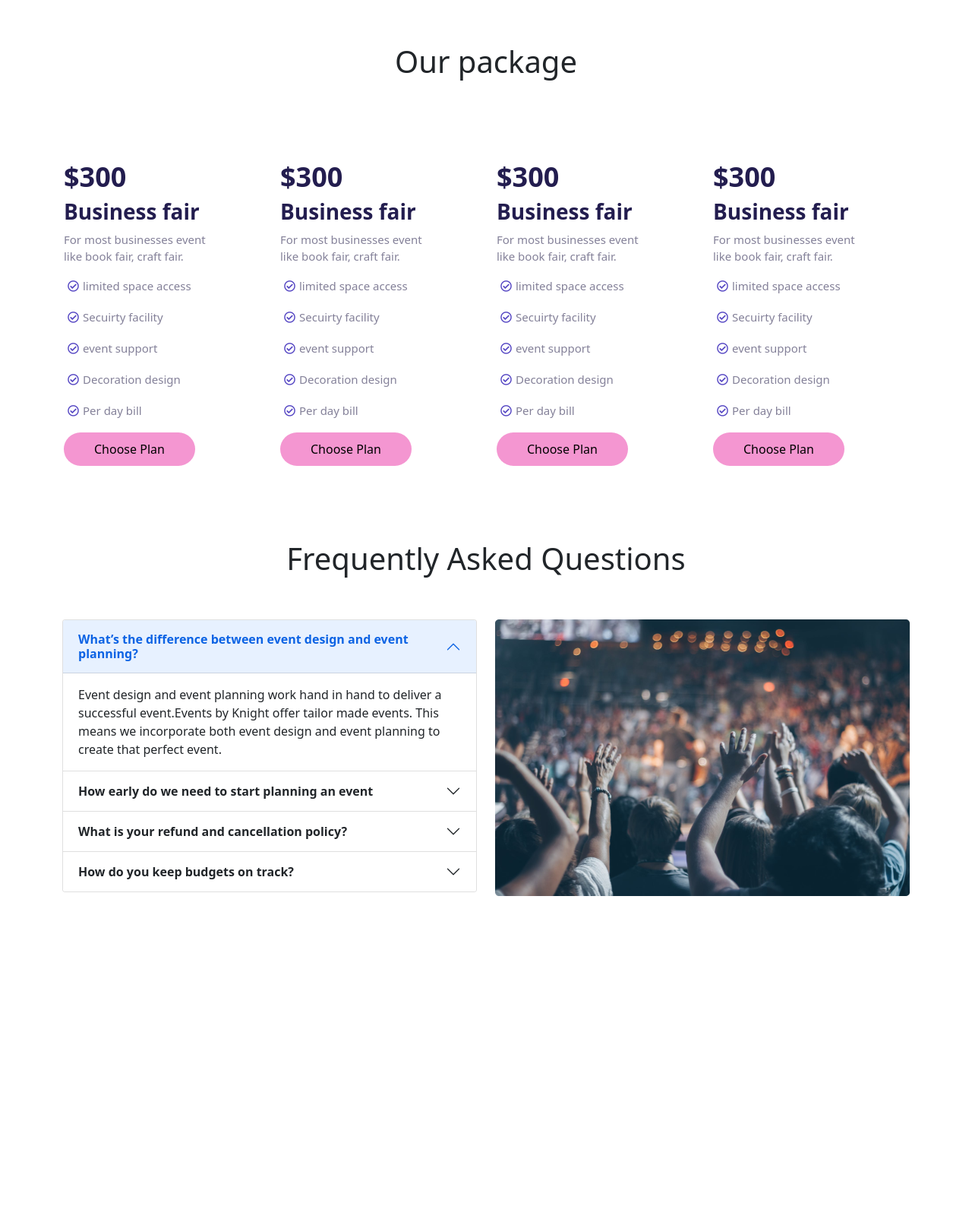
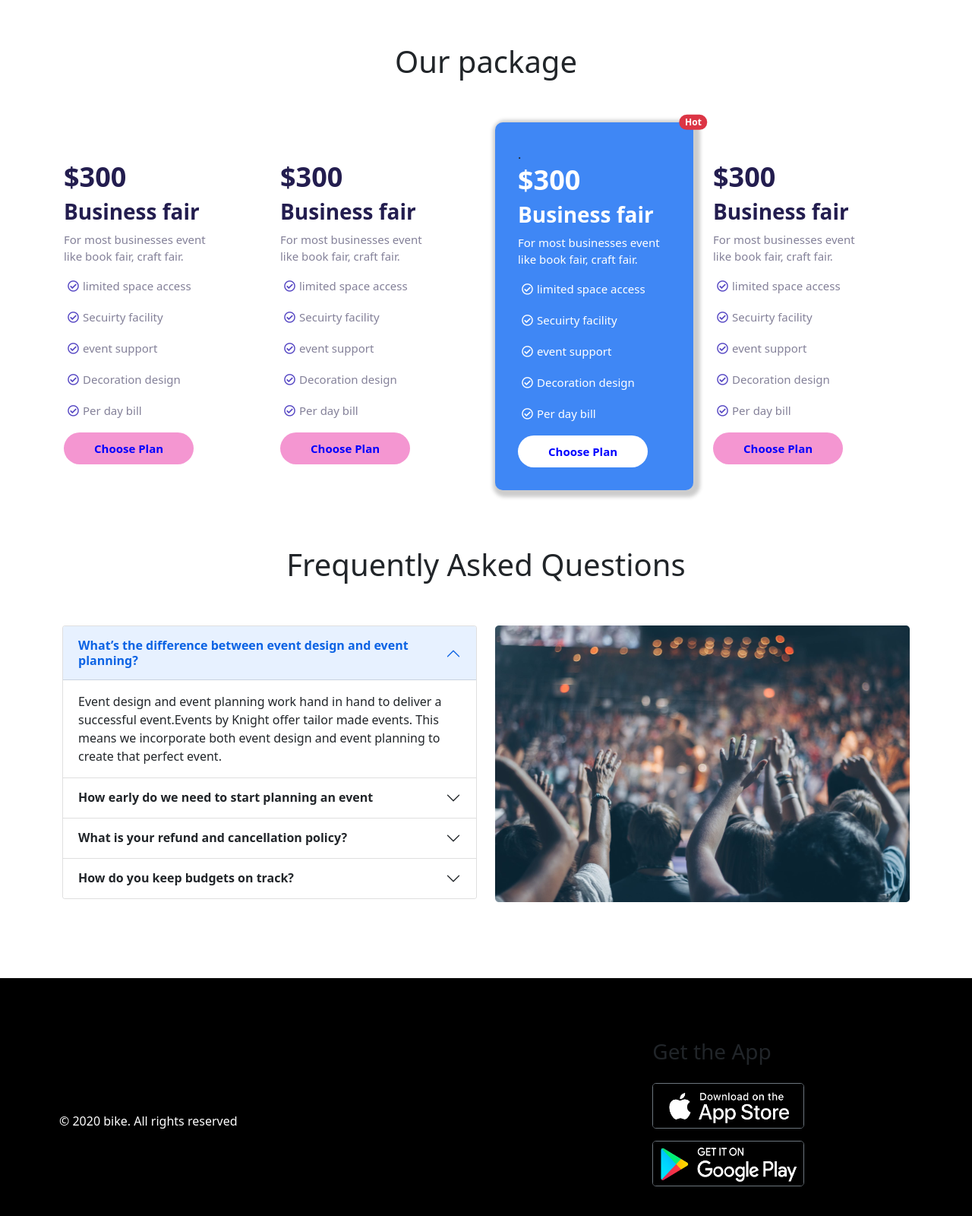
Before and after one commit to Kawser52/rangdhanu-community-center, a plain HTML site: page index.html in a window 1280 px wide. Shown: the part 1098-2698 px from the top of the page at 76% size. Before the commit the page ends 2277 px from the top, so only its background shows below. Drawn offline with nearby package versions, Linux system fonts and the light colour scheme.

Commit message:
Assignment complte

```diff
--- a/css/style.css
+++ b/css/style.css
@@ -45,9 +45,7 @@ body{
    font-weight: 700;
    line-height: 28px;
 }
-.section-tile{
 
-}
 .package-content h2{
     font-weight: 700;
     font-size: 36px;
@@ -72,6 +70,9 @@ body{
     background: #F496D1;
     padding: 10px 40px;
     border:none;
+    color: blue;
+    font-weight: 700;
+    font-size: 15px;
 }
 .custom-design:focus{
     border: none;
@@ -79,8 +80,24 @@ body{
 .package-content{
    padding: 50px 2px;
 }
-.package-content:hover{
+
+.design{
     background: #3F87F5;
     border-radius: 10px;
     padding: 30px 30px;
+    transition: 0.5s;
+    box-shadow: 3px 3px 5px 6px #ccc;
 }
+.design button{
+    background: white;
+}
+.design h2,.design h3, .design p ,.design i{
+ color:white;
+}
+.question{
+   padding: 10px 0px 100px 0px;
+}
+.footer{
+    background: black;
+    padding: 80px 30px;
+}
--- a/index.html
+++ b/index.html
@@ -57,7 +57,7 @@
                       <h1>The perfect venue for your<br>
                         next event</h1>
                       <p>Amet minim mollit non deserunt ullamco est sit aliqua dolor<br> do amet sint. Velit officia consequat duis enim velit </p>
-                      <a href="https://web.programming-hero.com/" target="_blank"><button type="button" class="btn px-5 btn-light fs-5"><strong>Book Now</strong></button></a>
+                      <a href="https://web.programming-hero.com/" target="_blank"><button type="button" class="btn px-5 btn-light fs-5 mb-3"><strong>Book Now</strong></button></a>
                     </div>
                   </div>
                   <div class="carousel-item">
@@ -66,7 +66,7 @@
                       <h1>The perfect venue for your<br>
                         next event</h1>
                       <p>Amet minim mollit non deserunt ullamco est sit aliqua dolor<br> do amet sint. Velit officia consequat duis enim velit </p>
-                      <a href="https://web.programming-hero.com/" target="_blank"><button type="button" class="btn px-5 btn-light fs-5"><strong>Book Now</strong></button></a>
+                      <a href="https://web.programming-hero.com/" target="_blank"><button type="button" class="btn px-5 btn-light fs-5 mb-3"><strong>Book Now</strong></button></a>
                     </div>
                   </div>
                   <div class="carousel-item">
@@ -75,7 +75,7 @@
                       <h1>The perfect venue for your<br>
                         next event</h1>
                       <p>Amet minim mollit non deserunt ullamco est sit aliqua dolor<br> do amet sint. Velit officia consequat duis enim velit </p>
-                      <a href="https://web.programming-hero.com/" target="_blank"><button type="button" class="btn px-5 btn-light fs-5"><strong>Book Now</strong></button></a>
+                      <a href="https://web.programming-hero.com/" target="_blank"><button type="button" class="btn px-5 btn-light fs-5 mb-3"><strong>Book Now</strong></button></a>
 
                     </div>
                   </div>
@@ -85,7 +85,7 @@
                       <h1>The perfect venue for your<br>
                         next event</h1>
                       <p>Amet minim mollit non deserunt ullamco est sit aliqua dolor<br> do amet sint. Velit officia consequat duis enim velit </p>
-                      <a href="https://web.programming-hero.com/" target="_blank"><button type="button" class="btn px-5 btn-light fs-5"><strong>Book Now</strong></button></a>
+                      <a href="https://web.programming-hero.com/" target="_blank"><button type="button" class="btn px-5 btn-light fs-5 mb-3"><strong>Book Now</strong></button></a>
 
                     </div>
                   </div>
@@ -124,6 +124,7 @@
     <div class="section-tile">
       <h1 class="text-center">Our package</h1>
    </div>
+
     <div class="row pt-5">
         <div class="col-lg-3">
           <div class="package-content">
@@ -158,7 +159,13 @@
         </div>
     </div>
     <div class="col-lg-3">
-      <div class="package-content">
+      <div class="package-content design position-relative">.
+        <div class="badage">
+          <span class="position-absolute top-0 start-100 translate-middle badge rounded-pill bg-danger">
+            Hot
+            <span class="visually-hidden">unread messages</span>
+        </div>
+          <div class="package">
                 <h2>$300</h2>
                 <h3>Business fair</h3>
                 <p>For most businesses event <br>
@@ -171,6 +178,7 @@
                   <p><i class="far fa-check-circle"></i>Per day bill</p>
                 </div>
                 <button class="rounded-pill custom-design">Choose Plan</button>
+          </div>
       </div>
   </div>
   <div class="col-lg-3">
@@ -193,7 +201,7 @@
   </div>
 </div>
 
-  <div class="question">
+  <div class="question position-relative">
     <div class="container">
       <div class="section-tile py-5">
         <h1 class="text-center">Frequently Asked Questions</h1>
@@ -263,7 +271,17 @@
   <div class="footer">
     <div class="conainer">
       <div class="row">
+        <div class="col-lg-8">
+          <div class="footer-conent p-5 mt-5">
+            <p class="text-white">© 2020 bike. All rights reserved</p>
+          </div>
+        </div>
+        <div class="col-lg-4">
+          <h3>Get the App</h3>
+          <a href="https://play.google.com/store/apps/details?id=com.learnprogramming.codecamp"><img src="img/button.png" class="rounded-3 border mt-3 border-secondary" width='200' height="60" alt=""></a>
+           <a href="https://play.google.com/store/apps/details?id=com.learnprogramming.codecamp"><img src="img/button-1.png" class="rounded-3 border mt-3 border-secondary" width='200' height="60" alt=""></a>
 
+        </div>
       </div>
     </div>
   </div>
```
Also changed, not shown: img/button-1.png (added), img/button.png (added). Lines whose indentation alone changed are shown as unchanged.
